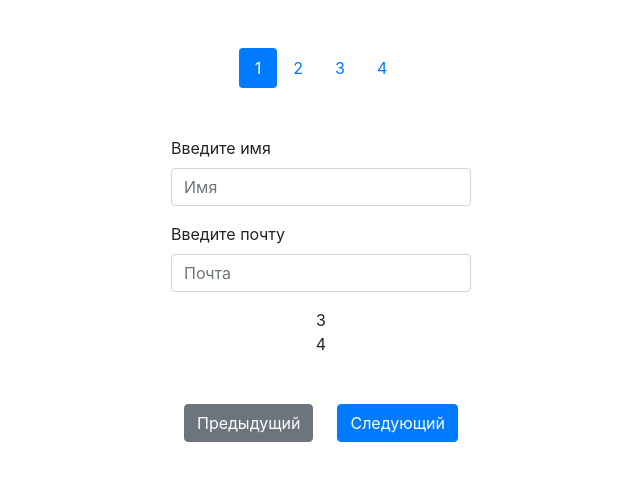
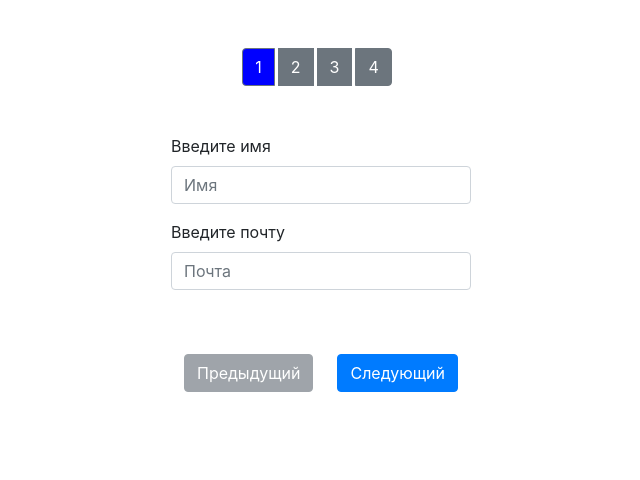
Before and after one commit to KassoBrapik/lun_ua, a React (Create React App) app: page / in a window 1280 px wide. Shown: the top 480 px of the page, without its empty margins (319-959 px from the left). Built offline with nearby package versions, Linux system fonts and the light colour scheme.

Commit message:
work with tabs top, buttons bottom, and with form

```diff
--- a/src/App.js
+++ b/src/App.js
@@ -1,11 +1,13 @@
 import React, { Component } from "react";
 import Form from "./Form"
+import {cities} from "./cities"
+import {countries} from "./countries"
 
 class App extends Component {
   render() {
     return (
       <div>
-        <Form />
+        <Form cities={cities} countries={countries}/>
       </div>
     );
   }
--- a/src/Form.js
+++ b/src/Form.js
@@ -4,57 +4,162 @@ class Form extends Component {
   state = {
     name: "",
     email: "",
-    step: 1
+    country: "1",
+    step: 1,
+    errors: {}
+  };
+
+  validate = () => {
+    const newErrors = {};
+    if (this.state.name == "") {
+      newErrors.name = "Вы не ввели имя пользователя";
+    }
+    if (this.state.email == "") {
+      newErrors.email = "Вы не ввели email";
+    }
+    if (Object.keys(newErrors).length > 0) {
+      this.setState({
+        errors: newErrors
+      });
+
+      return false;
+    }
+
+    return true;
   };
 
   handleChange = event => {
     // console.log(event.target.name);
+
     this.setState({
-      [event.target.name]: event.target.value
+      [event.target.name]: event.target.value,
+      errors: {}
     });
   };
 
-  handleClick = (event) => {
-    const step = event.target.getAttribute("data-step")
+  handleClick = event => {
+    const step = Number(event.target.getAttribute("data-step"));
     this.setState({
       step: step
     });
   };
 
+  handleClickButtonNext = () => {
+    if (this.validate()) {
+      this.setState({
+        step: this.state.step + 1
+      });
+    }
+  };
+  handleClickButtonPrevious = () => {
+    this.setState({
+      step: this.state.step - 1
+    });
+  };
+
+  getOptionsCountries = () => {
+    const options = [];
+    for (let key in this.props.countries) {
+      options.push({
+        value: key,
+        label: this.props.countries[key]
+      });
+    }
+
+    return options.map(option => {
+      return (
+        <option key={option.value} value={option.value}>
+          {option.label}
+        </option>
+      );
+    });
+  };
+
+  getOptionsCities = country => {
+    const options = [];
+    for (let key in this.props.cities) {
+      // console.log(keyCity);
+      if (this.props.cities[key].country == country) {
+        options.push({
+          value: key,
+          label: this.props.cities[key].name
+        })
+      }
+    }
+    return (
+      options.map(option => {
+        return(
+          <option key={option.value} value={option.value}>
+          {option.label}
+          </option>
+        )
+      })
+    )
+  };
   render() {
     // console.log(this.state.name, this.state.email);
+    // console.log(this.state.step);
+    // console.log(this.props)
+    const optionsCountries = this.getOptionsCountries();
+    const optionsCities = this.getOptionsCities(this.state.country);
+    // console.log(this.state);
     return (
       <div className="container">
         <div className="row">
           <div className="col-12">
             <form className="mt-2">
-              <ul className="nav mt-5 nav-pills justify-content-center">
-                <li className="nav-item">
-                  <a
-                    className="nav-link active"
-                    href="#"
+              <div
+                className="btn-toolbar step mt-5"
+                role="toolbar"
+                aria-label="Toolbar with button groups"
+              >
+                <div
+                  className="btn-group mr-2"
+                  role="group"
+                  aria-label="First group"
+                >
+                  <button
+                    type="button"
+                    className={`btn mr-1 btn-secondary ${
+                      this.state.step === 1 ? `btn-active` : null
+                    }`}
+                    data-step={1}
                     onClick={this.handleClick}
-                    data-step={1}
                   >
                     1
-                  </a>
-                </li>
-                <li className="nav-item">
-                  <a className="nav-link" href="#" onClick={this.handleClick}>
+                  </button>
+                  <button
+                    type="button"
+                    className={`btn mr-1 btn-secondary ${
+                      this.state.step === 2 ? `btn-active` : null
+                    }`}
+                    data-step={2}
+                    onClick={this.handleClick}
+                  >
                     2
-                  </a>
-                </li>
-                <li className="nav-item">
-                  <a className="nav-link" href="#">
+                  </button>
+                  <button
+                    type="button"
+                    className={`btn mr-1 btn-secondary ${
+                      this.state.step === 3 ? `btn-active` : null
+                    }`}
+                    data-step={3}
+                    onClick={this.handleClick}
+                  >
                     3
-                  </a>
-                </li>
-                <li className="nav-item">
-                  <a className="nav-link" href="#">
+                  </button>
+                  <button
+                    type="button"
+                    className={`btn btn-secondary ${
+                      this.state.step === 4 ? `btn-active` : null
+                    }`}
+                    data-step={4}
+                    onClick={this.handleClick}
+                  >
                     4
-                  </a>
-                </li>
-              </ul>
+                  </button>
+                </div>
+              </div>
 
               {this.state.step === 1 ? (
                 <div className="step mt-5">
@@ -69,6 +174,9 @@ class Form extends Component {
                       placeholder="Имя"
                       style={{ width: "300px" }}
                     />
+                    {this.state.errors.name ? (
+                      <div className="validation">{this.state.errors.name}</div>
+                    ) : null}
                   </div>
                   <div className="form-group">
                     <label htmlFor="email">Введите почту</label>
@@ -81,18 +189,65 @@ class Form extends Component {
                       placeholder="Почта"
                       style={{ width: "300px" }}
                     />
+                    {this.state.errors.email ? (
+                      <div className="validation">{this.state.errors.email}</div>
+                    ) : null}
                   </div>
                 </div>
               ) : null}
-              {this.state.step == 2 ? <div className="step">2</div> : null}
-
-              <div className="step">3</div>
-              <div className="step">4</div>
+              {this.state.step === 2 ? (
+                <div className="step mt-5">
+                  <div className="form-group">
+                    <label htmlFor="country">Выберите страну</label>
+                    <select
+                      onChange={this.handleChange}
+                      name="country"
+                      value={this.state.country}
+                      className="form-control "
+                      id="country"
+                      placeholder="Страна"
+                      style={{ width: "300px" }}
+                    >
+                      {optionsCountries}
+                    </select>
+                  </div>
+                  <div className="form-group">
+                    <label htmlFor="city">Выберите город</label>
+                    <select
+                      onChange={this.handleChange}
+                      name="city"
+                      type="text"
+                      className="form-control"
+                      id="email"
+                      placeholder="Город"
+                      style={{ width: "300px" }}
+                    >
+                      {optionsCities}
+                    </select>
+                  </div>
+                </div>
+              ) : null}
+              {this.state.step === 3 ? (
+                <div className="step mt-5">3</div>
+              ) : null}
+              {this.state.step === 4 ? (
+                <div className="step mt-5">4</div>
+              ) : null}
               <div className="mt-5 text-center">
-                <button type="button" className="btn btn-secondary mr-4">
+                <button
+                  type="button"
+                  className="btn btn-secondary mr-4"
+                  disabled={this.state.step === 1}
+                  onClick={this.handleClickButtonPrevious}
+                >
                   Предыдущий
                 </button>
-                <button type="button" className="btn btn-primary">
+                <button
+                  type="button"
+                  className="btn btn-primary"
+                  onClick={this.handleClickButtonNext}
+                  onChange={this.handleChangeValidation}
+                >
                   Следующий
                 </button>
               </div>
--- /dev/null
+++ b/src/cities.js
@@ -0,0 +1,78 @@
+export const cities = {
+  "1": {
+    country: 1,
+    name: "Kyiv"
+  },
+  "2": {
+    country: 3,
+    name: "Paris"
+  },
+  "3": {
+    country: 4,
+    name: "Madrid"
+  },
+  "4": {
+    country: 6,
+    name: "Houston"
+  },
+  "5": {
+    country: 7,
+    name: "Montreal"
+  },
+  "6": {
+    country: 8,
+    name: "Кишинев"
+  },
+  "7": {
+    country: 9,
+    name: "Minsk"
+  },
+  "8": {
+    country: 10,
+    name: "Warsaw"
+  },
+  "100": {
+    country: 1,
+    name: "Львов"
+  },
+  "101": {
+    country: 1,
+    name: "Николаев"
+  },
+  "103": {
+    country: 1,
+    name: "Переяслав-Хмельницкий"
+  },
+  "104": {
+    country: 1,
+    name: "Каменец-Подольский"
+  },
+  "105": {
+    country: 1,
+    name: "Donetsk"
+  },
+  "106": {
+    country: 1,
+    name: "Kharkov"
+  },
+  "107": {
+    country: 1,
+    name: "Луцк"
+  },
+  "108": {
+    country: 1,
+    name: "Poltava"
+  },
+  "109": {
+    country: 1,
+    name: "Черновцы"
+  },
+  "299": {
+    country: 1,
+    name: "Чернигов"
+  },
+  "333": {
+    country: 1,
+    name: "Чернигов"
+  }
+};
--- /dev/null
+++ b/src/countries.js
@@ -0,0 +1,14 @@
+export const countries = [
+  {
+    "1": "Ukraine",
+    "2": "Germany",
+    "3": "France",
+    "4": "Spain",
+    "5": "Sweden",
+    "6": "USA",
+    "7": "Canada",
+    "8": "Moldova",
+    "9": "Belarus",
+    "10": "Poland"
+  }
+];
--- a/src/index.css
+++ b/src/index.css
@@ -3,3 +3,12 @@
   flex-direction: column;
   align-items: center;
 }
+
+.btn-toolbar .btn-group .btn-active {
+  background-color: blue;
+}
+
+.form-group .validation {
+  color: red;
+  font-size: 12px;
+}
```
